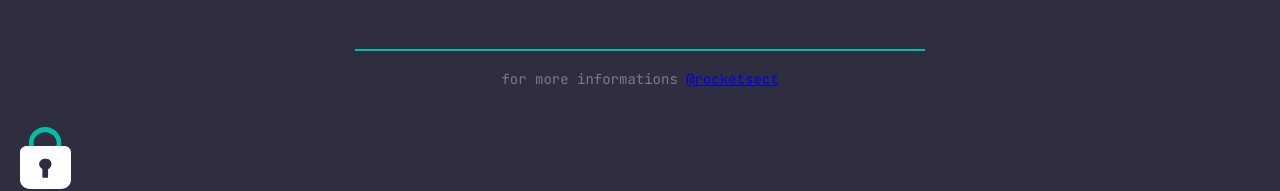
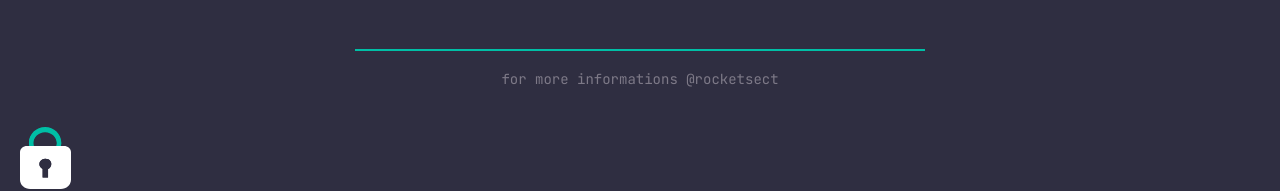
Before and after one commit to tassocruz/projeto-explorer-03, a plain HTML site: page index.html in a window 1280 px wide. Shown: the part 591-782 px from the top of the page. Drawn offline with nearby package versions, Linux system fonts and the light colour scheme.

Commit message:
Update style.css

```diff
--- a/style.css
+++ b/style.css
@@ -113,6 +113,11 @@ footer {
     text-align: center;
 }
 
+footer a {
+    color: #7D7987;
+    text-decoration: none;
+}
+
 #footer #line {
     width: 568px;
     height: 0px;
```
